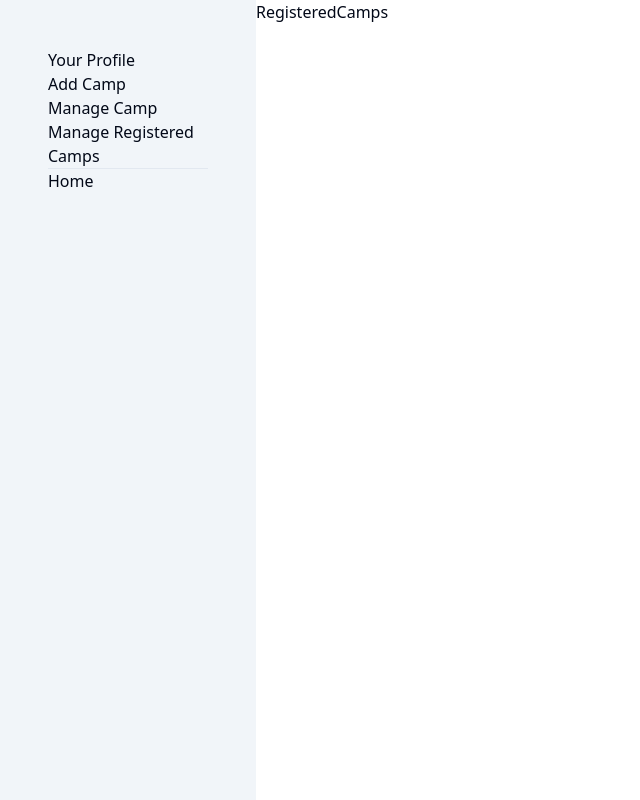
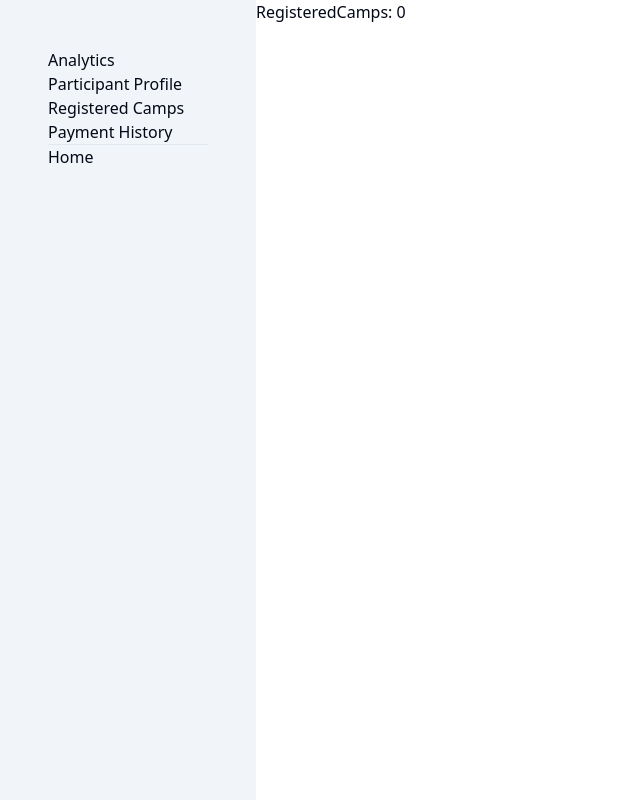
Before and after one commit to MMSFarsi/Lifeline-Camps-Client-Side, a React (Vite) app: page /dashboard/registeredCamps in a window 1280 px wide. Shown: the whole page, without its empty margins (0-640 px from the left). Built offline with nearby package versions, Linux system fonts and the light colour scheme; no server answers; sample sign-in values are in the browser's storage.

Commit message:
axios secure and new hooks added

```diff
--- /dev/null
+++ b/src/Hooks/useAxiosSecure.jsx
@@ -0,0 +1,11 @@
+import axios from "axios"
+
+
+const axiosSecure=axios.create({
+    baseURL:'http://localhost:5000'
+})
+const useAxiosSecure = () => {
+  return axiosSecure;
+}
+
+export default useAxiosSecure
--- /dev/null
+++ b/src/Hooks/useRegCamp.jsx
@@ -0,0 +1,21 @@
+import { useQuery } from "@tanstack/react-query"
+import useAxiosSecure from "./useAxiosSecure"
+import useAuth from "./useAuth"
+
+
+const useRegCamp = () => {
+    const axiosSecure=useAxiosSecure()
+    const {user}=useAuth()
+    const {data:regCamp=[]}=useQuery({
+        queryKey:['regCamp',user?.email],
+        queryFn:async()=>{
+            const res=await axiosSecure.get(`/applicant?email=${user.email}`);
+            return res.data
+        }
+    })
+
+    return[regCamp]
+
+}
+
+export default useRegCamp
--- a/src/Layout/Dashboard.jsx
+++ b/src/Layout/Dashboard.jsx
@@ -2,7 +2,7 @@ import React from 'react'
 import { NavLink, Outlet } from 'react-router-dom'
 
 const Dashboard = () => {
-   const isAdmin=true
+   const isAdmin=false
     return (
         <div className='flex'>
             <div className="w-64 min-h-screen bg-slate-100">
--- a/src/Pages/Dashboard/Admin/AddCamp/AddCamp.jsx
+++ b/src/Pages/Dashboard/Admin/AddCamp/AddCamp.jsx
@@ -1,5 +1,5 @@
 import useAuth from "@/Hooks/useAuth";
-import useAxiosPublic from "@/Hooks/useAxiosPublic";
+import useAxiosSecure from "@/Hooks/useAxiosSecure";
 import React, { useState } from "react";
 import { useForm } from "react-hook-form";
 
@@ -8,14 +8,14 @@ const image_hosting_key=import.meta.env.VITE_IMAGE_HOSTING;
 const image_hosting_api=`https://api.imgbb.com/1/upload?key=${image_hosting_key}`
 const AddCamp = () => {
   const { register, handleSubmit, formState: { errors },} = useForm();
-  const axiosPublic=useAxiosPublic()
+ const axiosSecure=useAxiosSecure()
   const{user}=useAuth()
   const [imagePreview, setImagePreview] = useState(null);
     const onSubmit = async (data) => {
     console.log(data);
     // image uploat to bb and get url
     const imageFile={image: data.image[0]}
-    const res=await axiosPublic.post(image_hosting_api,imageFile,{
+    const res=await axiosSecure.post(image_hosting_api,imageFile,{
         headers:{
             'content-type':'multipart/form-data'
         }
@@ -34,7 +34,7 @@ const AddCamp = () => {
             AdminName: user.email,
         }
 
-        const campRes= await axiosPublic.post('/camps',campDetails);
+        const campRes= await axiosSecure.post('/camps',campDetails);
         console.log(campRes.data);
     }
     console.log('image url',res.data);
--- a/src/Pages/Dashboard/Admin/ManageCamp/ManageCamp.jsx
+++ b/src/Pages/Dashboard/Admin/ManageCamp/ManageCamp.jsx
@@ -1,12 +1,13 @@
-import useAxiosPublic from "@/Hooks/useAxiosPublic"
+
+import useAxiosSecure from "@/Hooks/useAxiosSecure"
 import useCamp from "@/Hooks/useCamp"
 
 const ManageCamp = () => {
   const [camps,refetch]=useCamp()
-  const axiosPublic=useAxiosPublic()
+  const axiosSecure=useAxiosSecure()
 
   const handleDeleteItem=async(camp)=>{
-    const res = await axiosPublic.delete(`/camp/${camp._id}`)
+    const res = await axiosSecure.delete(`/camp/${camp._id}`)
       console.log(res.data);
       refetch();
   }
--- a/src/Pages/Dashboard/UserDashboard/RegisteredCamps.jsx
+++ b/src/Pages/Dashboard/UserDashboard/RegisteredCamps.jsx
@@ -1,8 +1,13 @@
+import useRegCamp from '@/Hooks/useRegCamp'
 import React from 'react'
 
 const RegisteredCamps = () => {
+  const [regCamp]=useRegCamp()
+  console.log(regCamp);
   return (
-    <div>RegisteredCamps</div>
+    <div>
+      <h1>RegisteredCamps: {regCamp.length}</h1>
+    </div>
   )
 }
 
```
